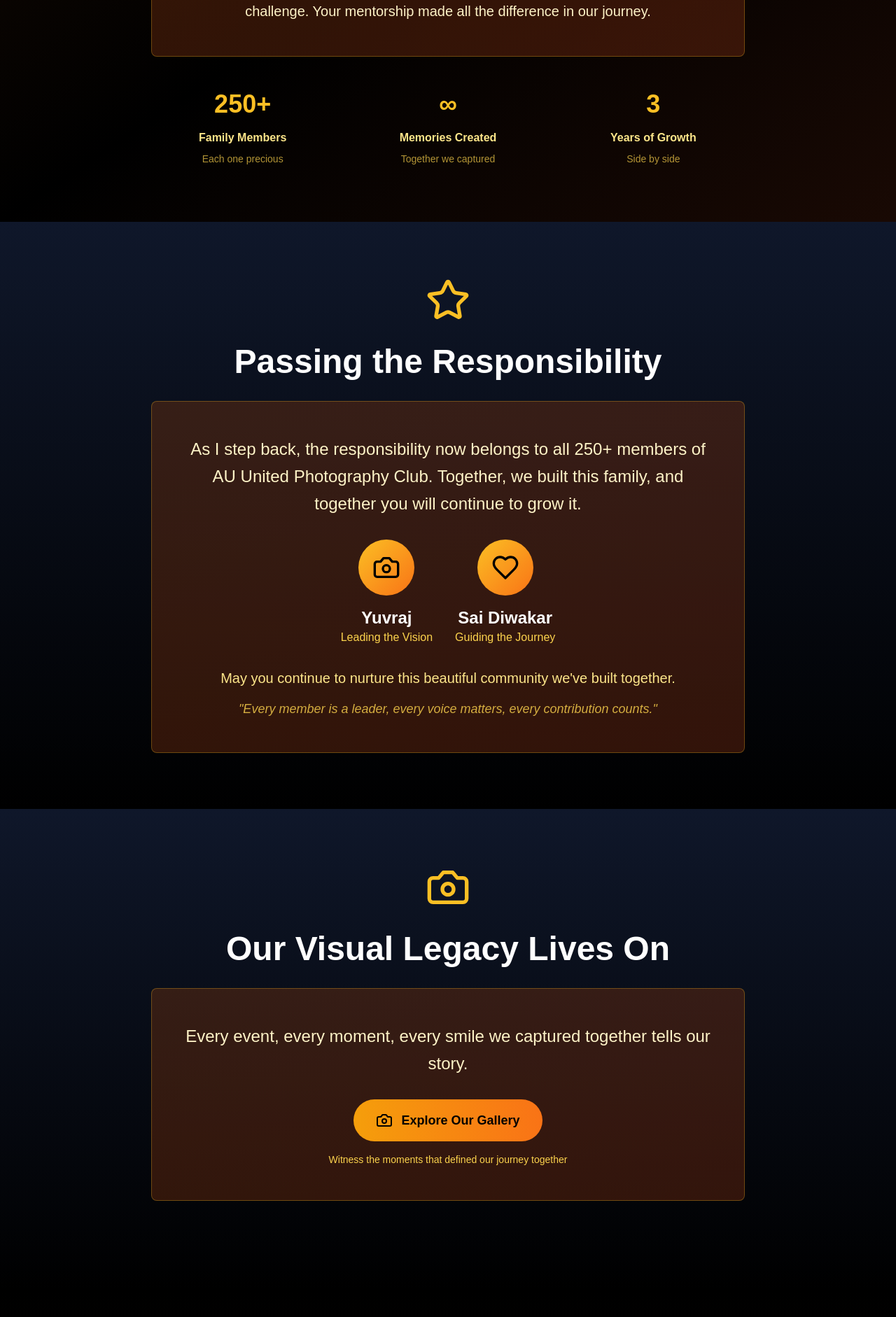
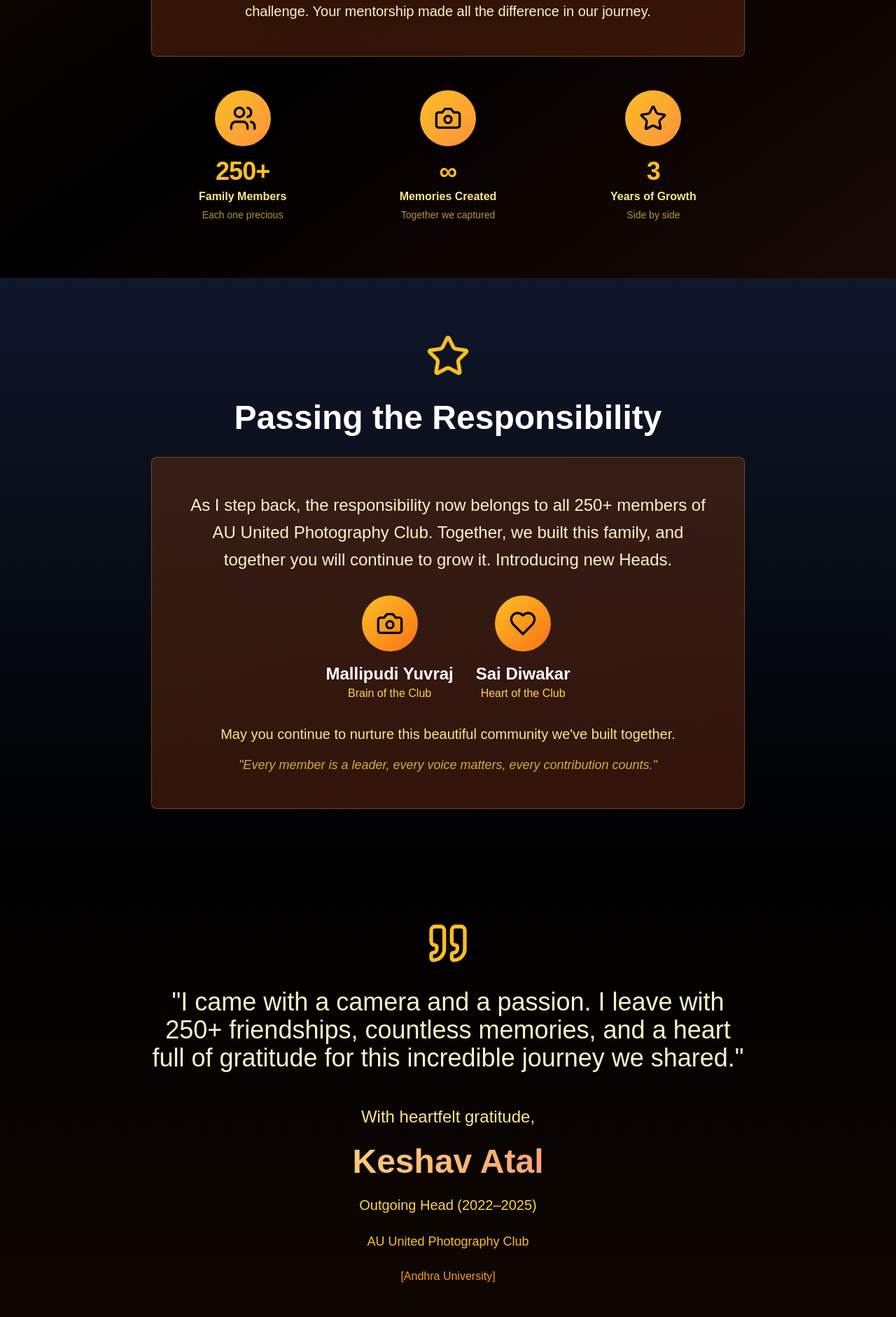
Before and after one commit to Keshavatal/farewell, a Next.js app: page / in a window 1280 px wide. Shown: the part 6960-8842 px from the top of the page at 70% size. Built offline with nearby package versions, Linux system fonts and the light colour scheme.

Commit message:
Update farewell story content and milestone visuals

```diff
--- a/farewell-story.tsx
+++ b/farewell-story.tsx
@@ -320,24 +320,34 @@ export default function FarewellStory() {
           </div>
 
           <div className="grid md:grid-cols-3 gap-8">
-            <div className="group">
-              <div className="text-4xl font-bold text-amber-400 mb-4 group-hover:scale-110 transition-transform">
-                250+
+            {/* Members */}
+            <div className="flex flex-col items-center group">
+              <div className="mb-4 flex items-center justify-center w-20 h-20 rounded-full bg-gradient-to-br from-amber-400 to-orange-400 shadow-lg">
+                <Users className="h-10 w-10 text-black" />
               </div>
+              <div className="text-4xl font-extrabold text-amber-400 mb-1 tracking-tight">250+</div>
               <p className="text-amber-200 font-semibold">Family Members</p>
-              <p className="text-sm text-amber-300/70 mt-2">Each one precious</p>
+              <p className="text-sm text-amber-300/70 mt-1">Each one precious</p>
             </div>
 
-            <div className="group">
-              <div className="text-4xl font-bold text-amber-400 mb-4 group-hover:scale-110 transition-transform">∞</div>
+            {/* Memories */}
+            <div className="flex flex-col items-center group">
+              <div className="mb-4 flex items-center justify-center w-20 h-20 rounded-full bg-gradient-to-br from-amber-400 to-orange-400 shadow-lg">
+                <Camera className="h-10 w-10 text-black" />
+              </div>
+              <div className="text-4xl font-extrabold text-amber-400 mb-1 tracking-tight">∞</div>
               <p className="text-amber-200 font-semibold">Memories Created</p>
-              <p className="text-sm text-amber-300/70 mt-2">Together we captured</p>
+              <p className="text-sm text-amber-300/70 mt-1">Together we captured</p>
             </div>
 
-            <div className="group">
-              <div className="text-4xl font-bold text-amber-400 mb-4 group-hover:scale-110 transition-transform">3</div>
+            {/* Years */}
+            <div className="flex flex-col items-center group">
+              <div className="mb-4 flex items-center justify-center w-20 h-20 rounded-full bg-gradient-to-br from-amber-400 to-orange-400 shadow-lg">
+                <Star className="h-10 w-10 text-black" />
+              </div>
+              <div className="text-4xl font-extrabold text-amber-400 mb-1 tracking-tight">3</div>
               <p className="text-amber-200 font-semibold">Years of Growth</p>
-              <p className="text-sm text-amber-300/70 mt-2">Side by side</p>
+              <p className="text-sm text-amber-300/70 mt-1">Side by side</p>
             </div>
           </div>
         </div>
@@ -352,22 +362,22 @@ export default function FarewellStory() {
           <div className="bg-gradient-to-br from-amber-900/40 to-orange-900/40 p-12 rounded-lg border border-amber-400/30">
             <p className="text-2xl text-amber-100 leading-relaxed mb-8">
               As I step back, the responsibility now belongs to all 250+ members of AU United Photography Club.
-              Together, we built this family, and together you will continue to grow it.
+              Together, we built this family, and together you will continue to grow it. Introducing new Heads.
             </p>
             <div className="flex justify-center gap-8 mb-8">
               <div className="text-center">
                 <div className="w-20 h-20 bg-gradient-to-br from-amber-400 to-orange-500 rounded-full flex items-center justify-center mb-4 mx-auto">
                   <Camera className="h-10 w-10 text-black" />
                 </div>
-                <p className="text-2xl font-bold text-white">Yuvraj</p>
-                <p className="text-amber-300">Leading the Vision</p>
+                <p className="text-2xl font-bold text-white">Mallipudi Yuvraj</p>
+                <p className="text-amber-300">Brain of the Club</p>
               </div>
               <div className="text-center">
                 <div className="w-20 h-20 bg-gradient-to-br from-amber-400 to-orange-500 rounded-full flex items-center justify-center mb-4 mx-auto">
                   <Heart className="h-10 w-10 text-black" />
                 </div>
                 <p className="text-2xl font-bold text-white">Sai Diwakar</p>
-                <p className="text-amber-300">Guiding the Journey</p>
+                <p className="text-amber-300">Heart of the Club</p>
               </div>
             </div>
             <p className="text-xl text-amber-200 mb-4">
@@ -380,31 +390,7 @@ export default function FarewellStory() {
         </div>
       </section>
 
-      {/* Our Visual Legacy */}
-      <section className="relative py-20 bg-gradient-to-b from-slate-900 to-black">
-        <div className="max-w-4xl mx-auto px-6 text-center">
-          <Camera className="h-16 w-16 mx-auto text-amber-400 mb-8" />
-          <h2 className="text-5xl font-bold text-white mb-8">Our Visual Legacy Lives On</h2>
 
-          <div className="bg-gradient-to-br from-amber-900/40 to-orange-900/40 p-12 rounded-lg border border-amber-400/30 mb-12">
-            <p className="text-2xl text-amber-100 leading-relaxed mb-8">
-              Every event, every moment, every smile we captured together tells our story.
-            </p>
-            <a
-              href="https://auunitedclub.netlify.app/clubs/photography"
-              target="_blank"
-              rel="noopener noreferrer"
-              className="inline-flex items-center gap-3 bg-gradient-to-r from-amber-500 to-orange-500 text-black px-8 py-4 rounded-full font-bold text-lg hover:from-amber-400 hover:to-orange-400 transition-all duration-300 transform hover:scale-105"
-            >
-              <Camera className="h-6 w-6" />
-              Explore Our Gallery
-            </a>
-            <p className="text-amber-300 text-sm mt-4">
-              Witness the moments that defined our journey together
-            </p>
-          </div>
-        </div>
-      </section>
 
       {/* Final Gratitude */}
       <section className="relative py-20 bg-gradient-to-t from-amber-900/20 to-black">
```
